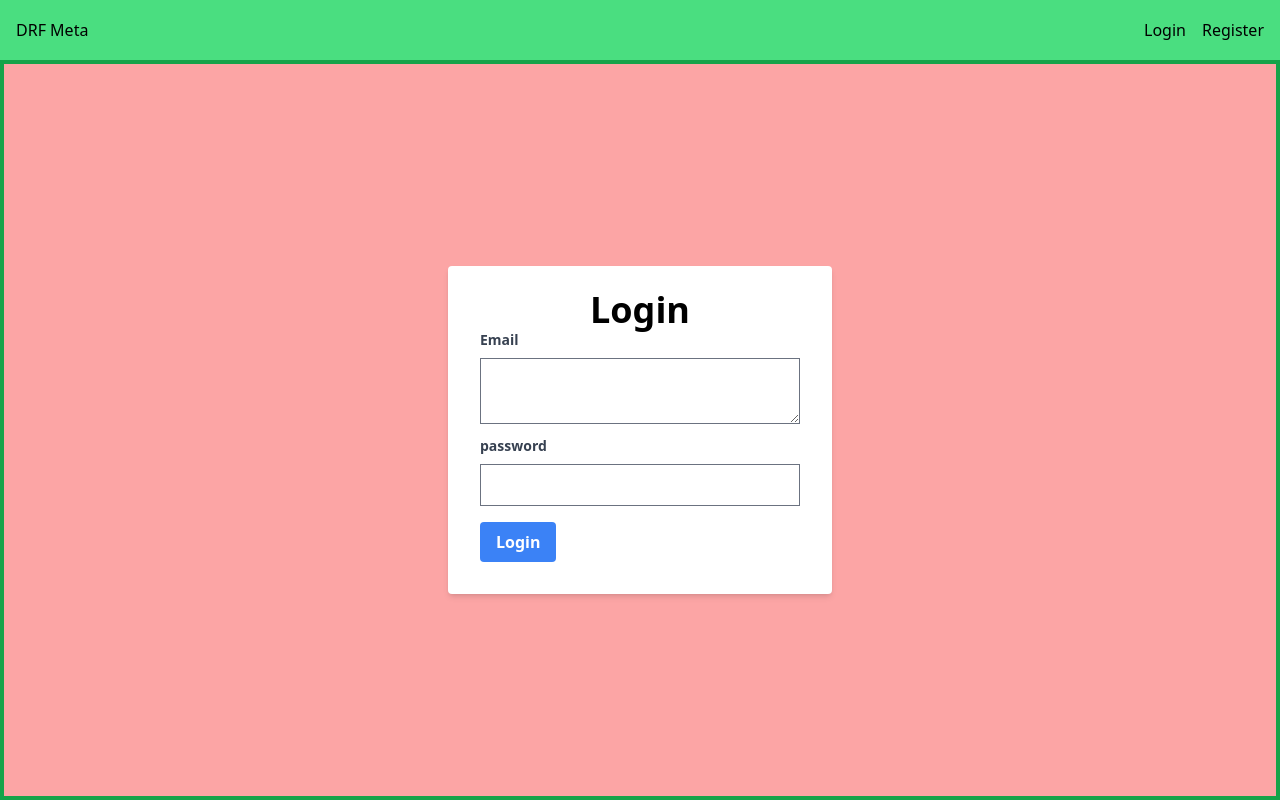
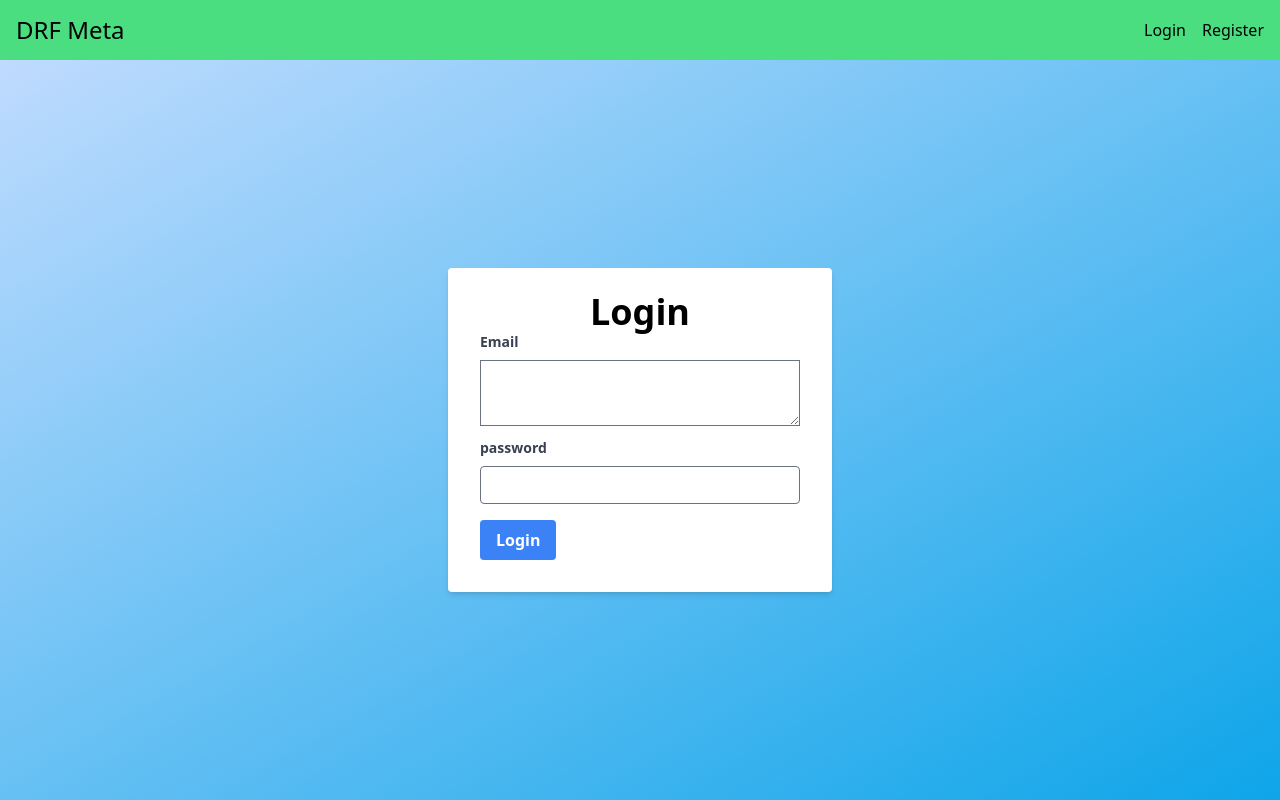
Before and after one commit to catbirdseatio/drf-meta, a React (Vite) app in the folder frontend/: page /login in a window 1280 px wide. Built offline with nearby package versions, Linux system fonts and the light colour scheme.

Commit message:
api client changed for token rotation

```diff
--- a/frontend/src/components/Error.tsx
+++ b/frontend/src/components/Error.tsx
@@ -5,7 +5,7 @@ export interface ErrorProps {
 }
 
 const Error = ({ error }: ErrorProps) => {
-  return <>{error && <span style={{ color: "red", fontSize: ".75rem"}}>{error.message}</span>}</>;
+  return <>{error && <span className="text-red-500 text-xs italic mt-2">{error.message}</span>}</>;
 };
 
 export default Error;
--- a/frontend/src/components/Header.tsx
+++ b/frontend/src/components/Header.tsx
@@ -5,7 +5,7 @@ const Header = () => {
   const { user, logout } = useAuth();
   return (
     <nav className="col-span-12 h-[3.75rem] bg-green-400 px-4 flex justify-between items-center space-around">
-      <h2>DRF Meta</h2>
+      <h2 className="text-2xl">DRF Meta</h2>
       <div className="flex gap-4">
       {user ? (
         <>
--- a/frontend/src/components/Input.tsx
+++ b/frontend/src/components/Input.tsx
@@ -1,12 +1,14 @@
 import { forwardRef } from "react";
 import { IInputProps } from "../@types/forms";
 import Error from "./Error";
+
+const baseInputClasses = "form-inputshadow appearance-none border rounded w-full py-2 px-3 text-gray-700 leading-tight focus:outline-none focus:shadow-outline"
 
 const Input = forwardRef<HTMLInputElement, IInputProps>(
   ({ label, type = "text", fieldName, error, ...props }: IInputProps, ref) => (
     <div className="grid grid-flow-row">
       <label htmlFor={fieldName} className=" text-gray-700 text-sm font-bold mb-2">{label}</label>
-      <input type={type} ref={ref} {...props} className="form-input"/>
+      <input type={type} ref={ref} {...props} className={error ? `${baseInputClasses} border border-red-500` : baseInputClasses}/>
       <Error error={error} />
     </div>
   )
--- a/frontend/src/components/Layout.tsx
+++ b/frontend/src/components/Layout.tsx
@@ -2,10 +2,10 @@ import { Outlet } from "react-router-dom";
 import Header from "./Header";
 import FlashMessage from "./FlashMessage";
 const Layout = () => (
-  <div className="grid w-full h-100 bg-red-300">
+  <div className="grid w-full h-100 bg-gradient-to-r from-blue-200 to-sky-500">
     <Header />
     <FlashMessage />
-    <main className="flex col-span-12 h-[calc(100vh-3.75rem)] justify-center items-center border-solid border-4 border-green-600">
+    <main className="flex col-span-12 h-[calc(100vh-3.75rem)] justify-center items-center bg-gradient-to-br from-#FF5733 to-#DAF7A6">
       <Outlet />
     </main>
   </div>
--- a/frontend/src/services/APIClient.ts
+++ b/frontend/src/services/APIClient.ts
@@ -63,6 +63,7 @@ axiosInstance.interceptors.response.use(
 
         // If refresh successful, update tokens and retry original request
         localStorage.setItem("access", response.data.access || "");
+        localStorage.setItem("refresh", response.data.refresh || "");
         originalRequest.headers = originalRequest.headers || {}; // Ensure headers exist
         originalRequest.headers.Authorization = `JWT ${response.data.access}`;
         console.log("Tokens refreshed.")
--- a/frontend/tailwind.config.js
+++ b/frontend/tailwind.config.js
@@ -8,7 +8,8 @@ export default {
     "./src/**/*.{js,ts,jsx,tsx}",
   ],
   theme: {
-    extend: {},
+    extend: {
+    },
   },
   plugins: [
     forms(),
```
